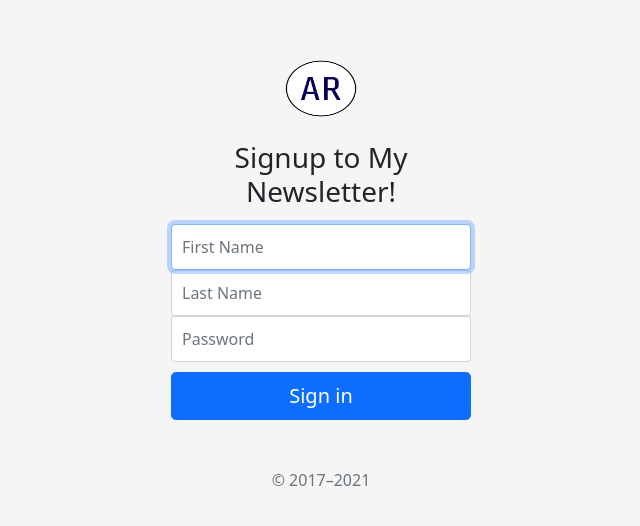
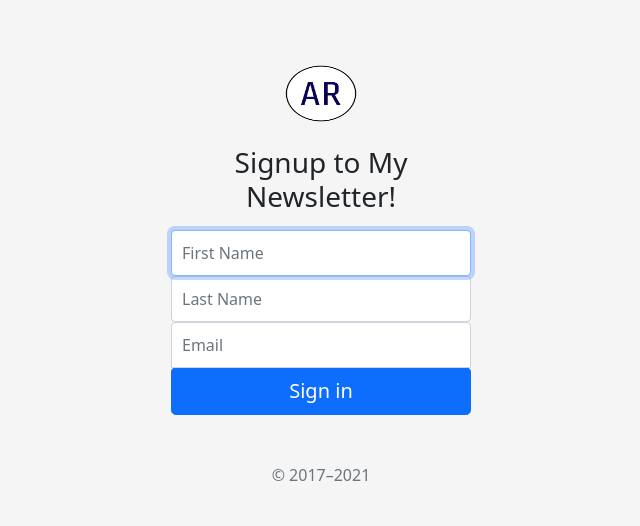
Before and after one commit to AlbertoRoldanUX-code/Newsletter-Signup, a website: page signup.html in a window 1280 px wide. Shown: the part 116-642 px from the top of the page, without its empty margins (319-959 px from the left). Drawn offline with nearby package versions, Linux system fonts and the light colour scheme.

Commit message:
Edit 3rd input

```diff
--- a/signup.html
+++ b/signup.html
@@ -27,7 +27,7 @@
       <h1 class="h3 mb-3 fw-normal">Signup to My Newsletter!</h1>
       <input type="text" class="form-control" placeholder="First Name" required autofocus>
       <input type="text" class="form-control" placeholder="Last Name" required>
-      <input type="password" class="form-control" placeholder="Password" required>
+      <input type="email" class="form-control" placeholder="Email" required>
 
       <button class="w-100 btn btn-lg btn-primary" type="submit">Sign in</button>
       <p class="mt-5 mb-3 text-muted">&copy; 2017–2021</p>
```
